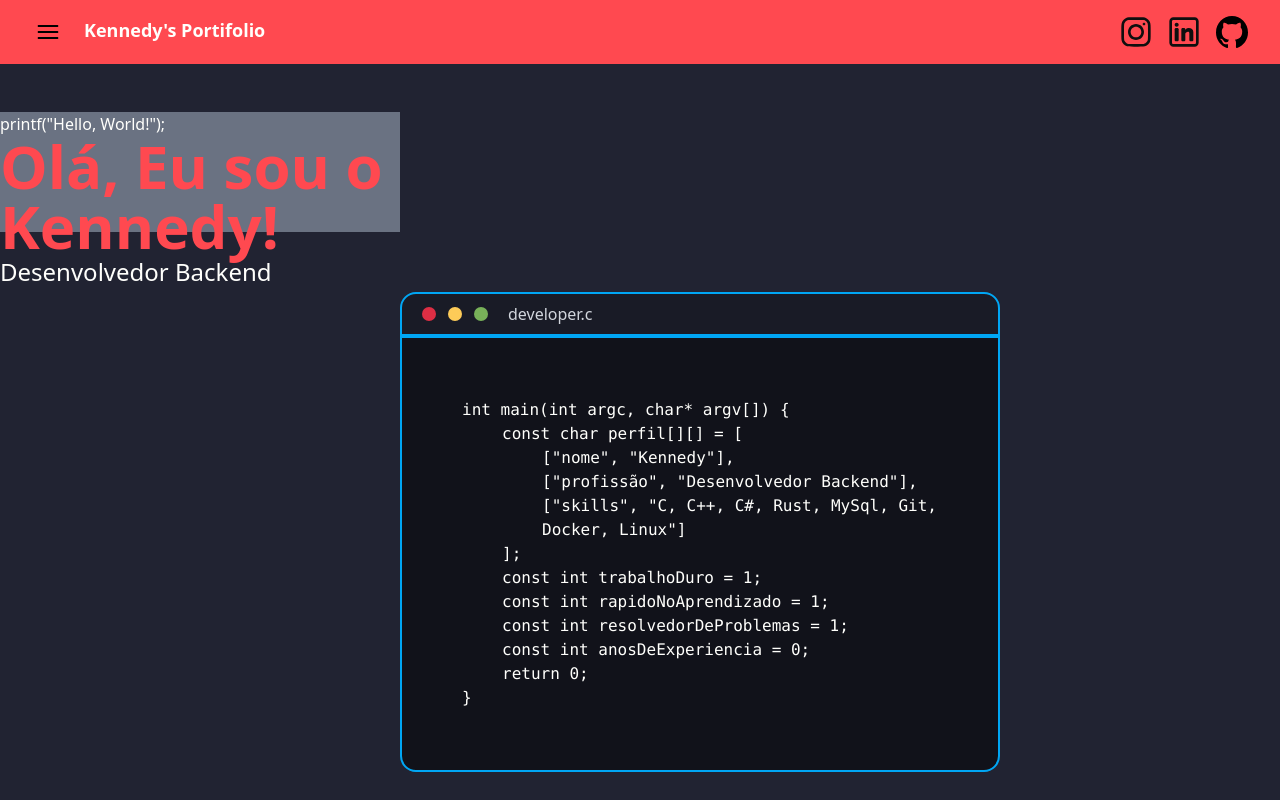
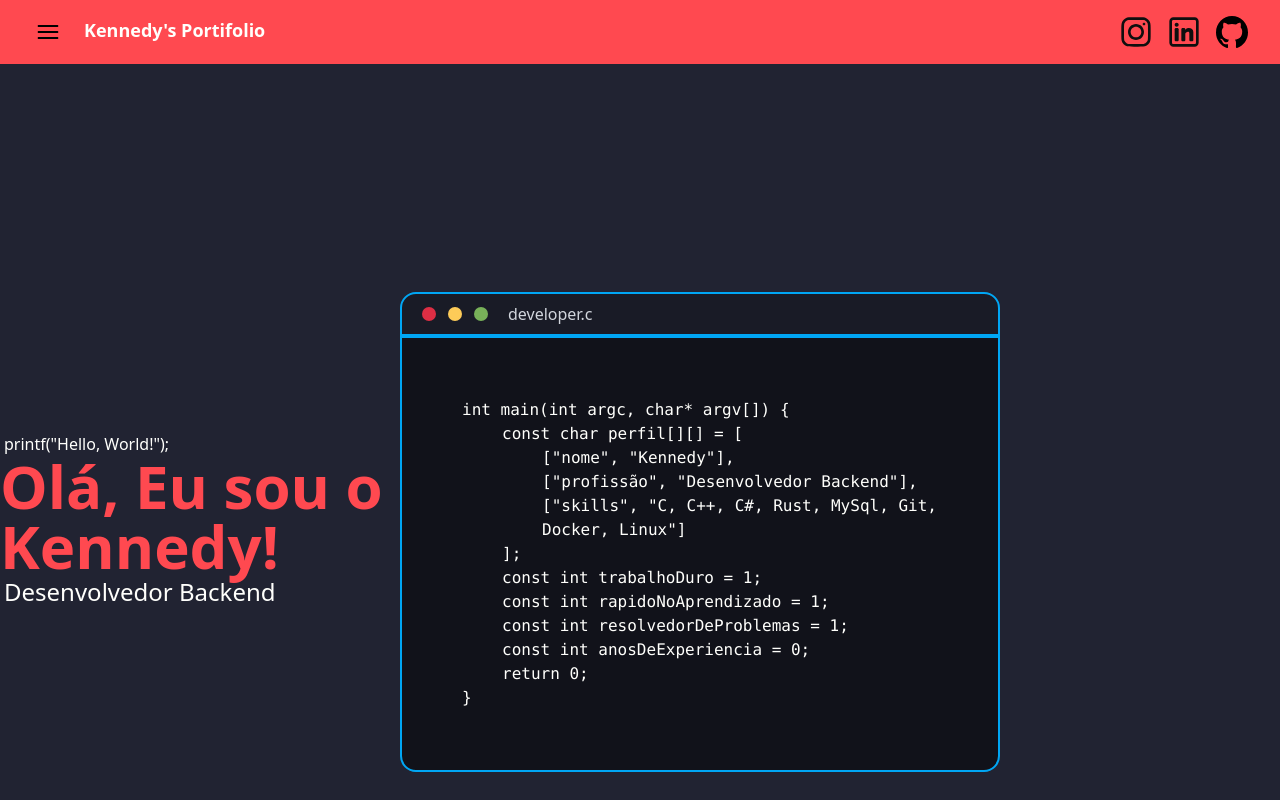
Before and after one commit to Kennedy-Miyake/mini-portifolio, a Vue app in the folder mini-portifolio/: page / in a window 1280 px wide. Built offline with nearby package versions, Linux system fonts and the light colour scheme.

Commit message:
mod: changing the position of the greeting

```diff
--- a/mini-portifolio/src/views/HomePageView.vue
+++ b/mini-portifolio/src/views/HomePageView.vue
@@ -11,10 +11,10 @@
 </style>
 <template>
   <main class="flex w-full">
-    <div class="text-[#fffffc] w-auto h-30 bg-gray-500">
-      <p class="text-1xl">printf("Hello, World!");</p>
+    <div class="text-[#fffffc] w-auto ml-auto ml-70 mt-80 h-30">
+      <p class="text-1xl ml-1">printf("Hello, World!");</p>
       <h1 class="text-6xl text-[#ff4950] font-bold">Olá, Eu sou o Kennedy!</h1>
-      <h4 class="text-2xl font-medium">Desenvolvedor Backend</h4>
+      <h4 class="text-2xl font-medium ml-1">Desenvolvedor Backend</h4>
     </div>
     <div class="ml-auto mr-70 mt-45">
       <!--barra de clique-->
```
